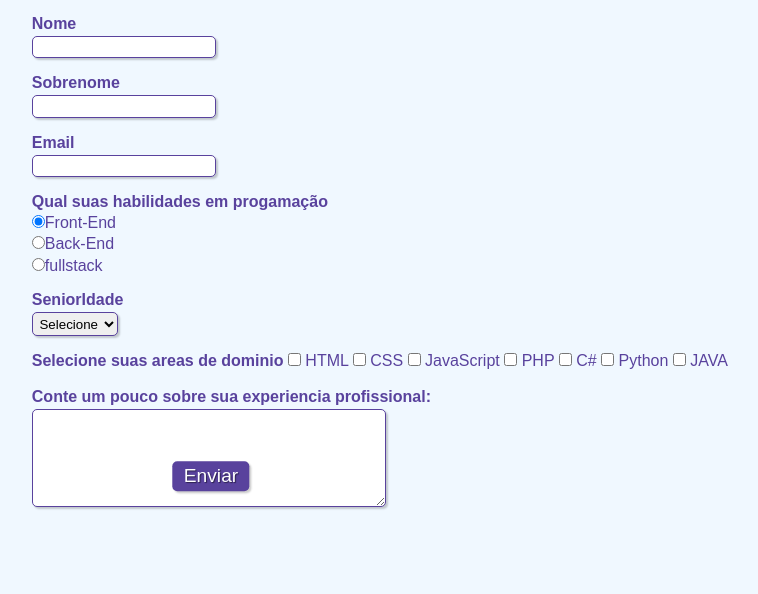
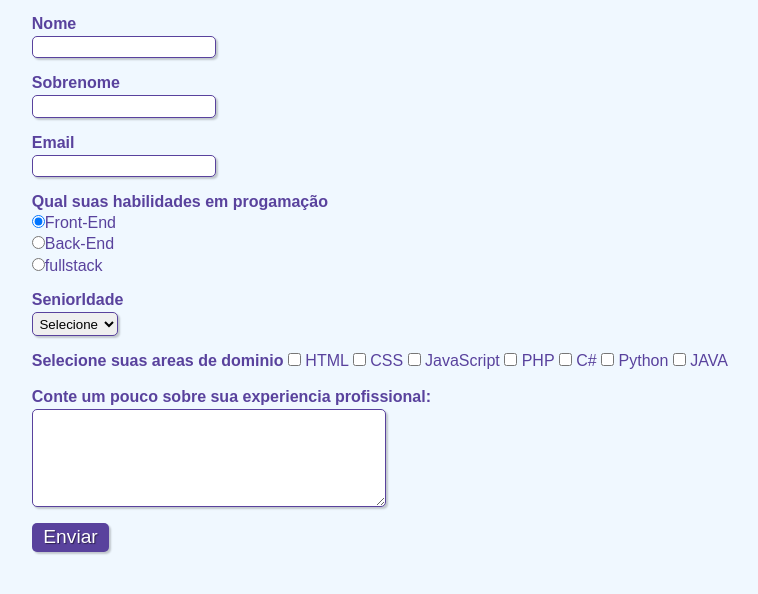
Before and after one commit to WagnerSkibinski/form.wagner.sktx, a plain HTML site: page index.html in a window 1280 px wide. Shown: the part 84-678 px from the top of the page, without its empty margins (429-1187 px from the left). Drawn offline with Linux system fonts and the light colour scheme.

Commit message:
Update index.css

```diff
--- a/index.css
+++ b/index.css
@@ -79,10 +79,9 @@ fieldset.grupo.campo{
     box-shadow: 2px 2px 2px rgba(0,0,0,0.2);
     text-shadow: 1px 1px 1px rgba(0,0,0,0.5);
     position: absolute;
-    top: 70%;
-    left: 50%;
-    margin-right: -50%;
-    transform: translate(-50%, -50%);
+    top: auto;
+
+
 }
 
 .botao:hover{
```
